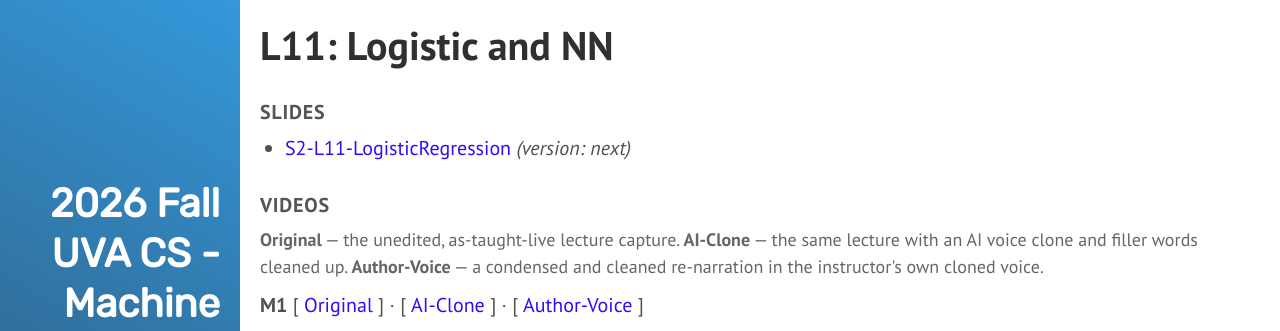
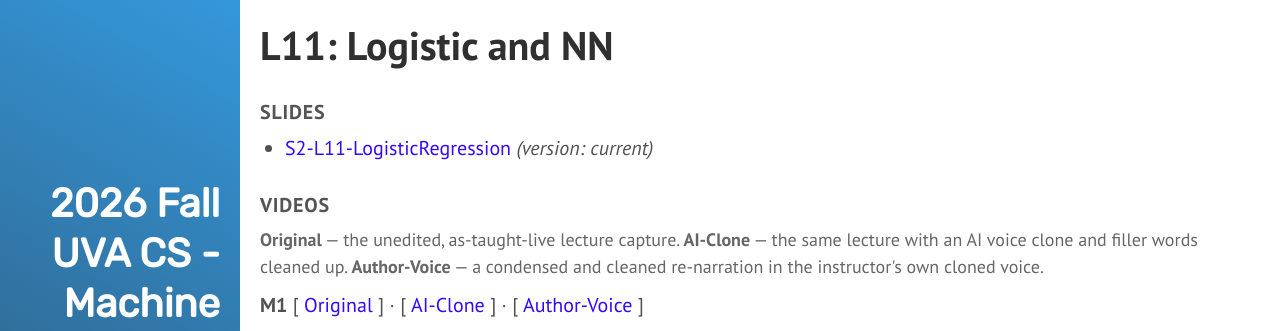
Before and after one commit to qiyanjun/2026Fall-UVA-CS-MachineLearningDeep, a Jekyll site: the page built from _contents/S2-L02-LoR.md, in a window 1280 px wide and 900 px high. Shown: the top 331 px of the window. Built offline with Jekyll 4.4.1, drawn with Linux system fonts in a browser that asks for light colours.

Commit message:
move pointer

```diff
--- a/_contents/S2-L02-LoR.md
+++ b/_contents/S2-L02-LoR.md
@@ -3,7 +3,7 @@ LOrder: 170
 layout: post
 title: Logistic and NN
 lecture: S2-L11-LogisticRegression
-lectureVersion: next
+lectureVersion: current
 extraContent:  S2-L11-LogisticRegression
 video: <b>M1</b> <a href="https://youtu.be/L8URtfxH7lM" target="_blank">Original</a> · <a href="https://youtu.be/3J1i4IyM5sU" target="_blank">AI-Clone</a> · <a href="https://youtu.be/U1n70m0tzXo" target="_blank">Author-Voice</a>  |  <b>M2</b> <a href="https://youtu.be/xDDoBO2TXmI" target="_blank">Original</a> · <a href="https://youtu.be/JO05eWLdchY" target="_blank">AI-Clone</a> · <a href="https://youtu.be/Y6QOUfURpVA" target="_blank">Author-Voice</a>
 notes: 'Hastie, Tibshirani & Friedman (2009), <a href="https://web.stanford.edu/~hastie/ElemStatLearn/" target="_blank">The Elements of Statistical Learning, Ch. 4.4: Logistic Regression</a> · Jurafsky & Martin (2025), <a href="https://web.stanford.edu/~jurafsky/slp3/4.pdf" target="_blank">Speech and Language Processing, Ch. 4: Logistic Regression and Text Classification</a>'
```
Also changed, not shown: _contents/S2-L04-CNN.md (+1 -1 lines).
